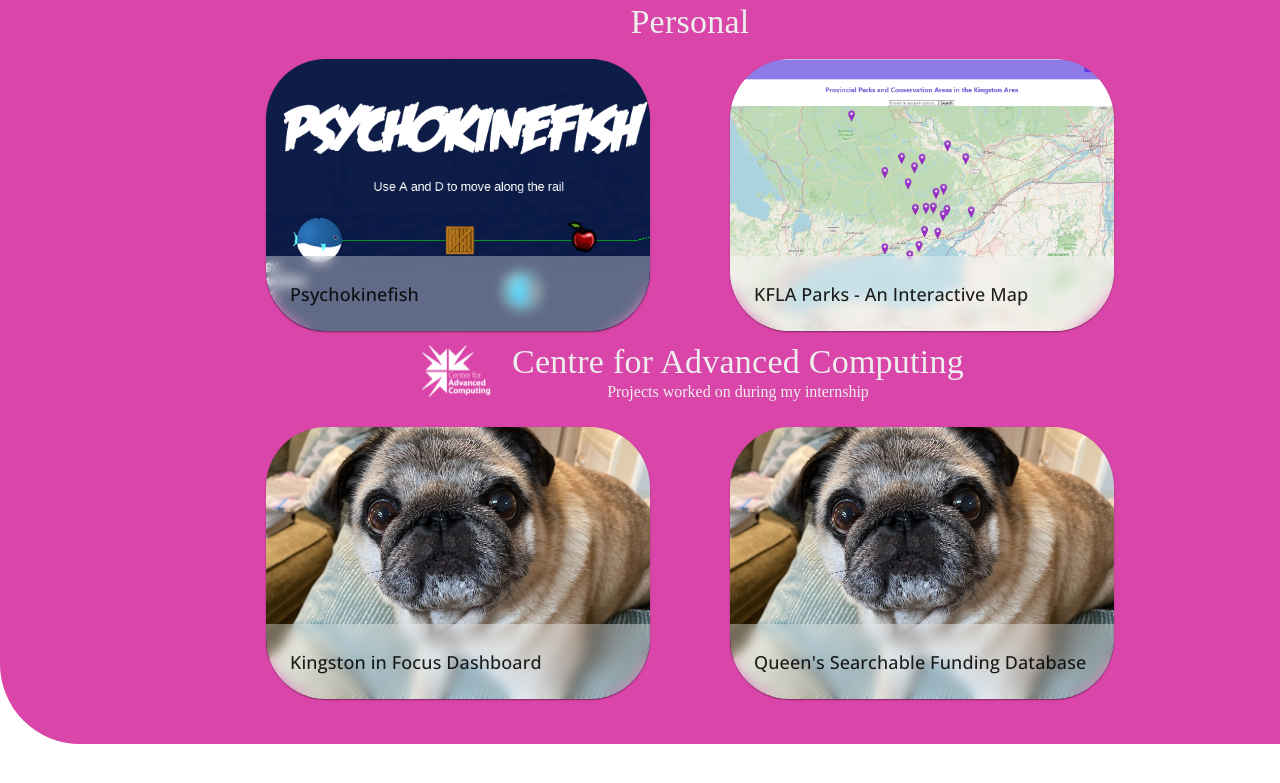
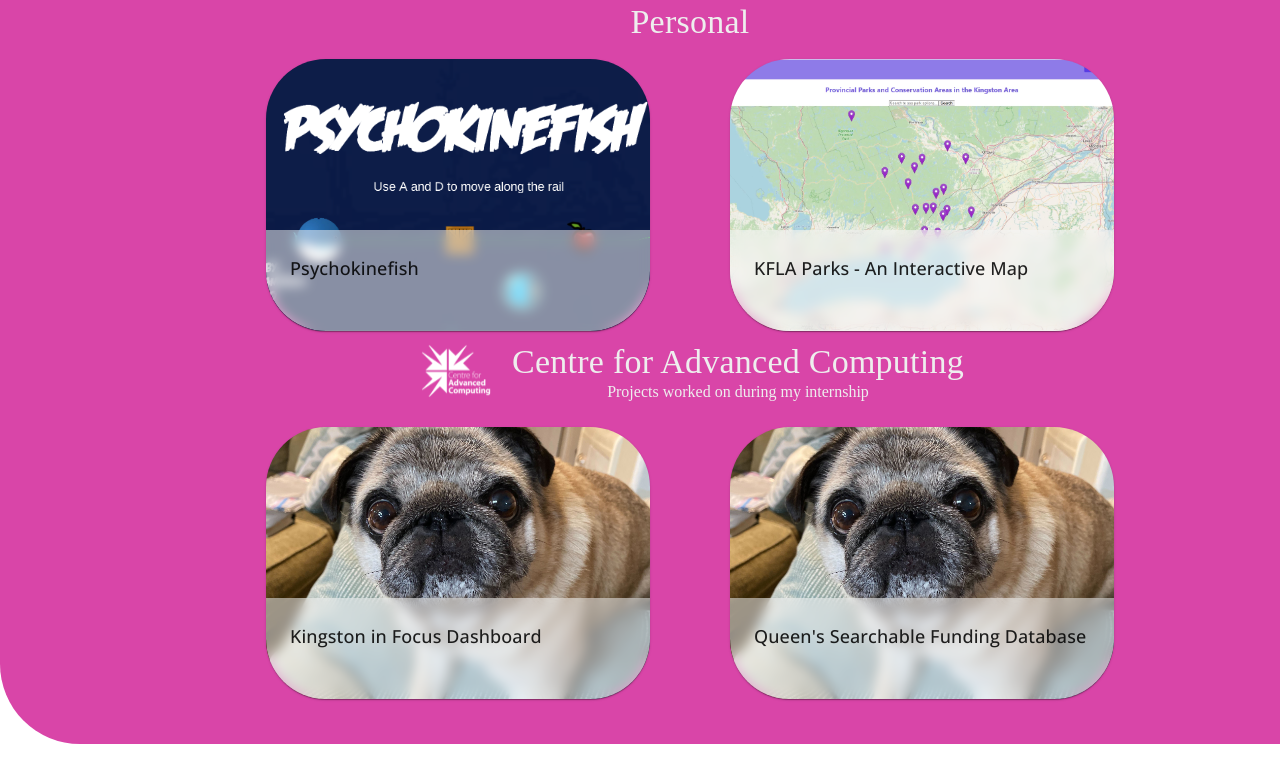
Before and after one commit to abbeycameron/abbeycameron.github.io, a React (Vite) app in the folder my-webpage/: page /home in a window 1280 px wide. Shown: the part 1947-2730 px from the top of the page. Built offline with nearby package versions, Linux system fonts and the light colour scheme; a web font is replaced by a local one.

Commit message:
card stuff

```diff
--- a/my-webpage/src/InfoCard.jsx
+++ b/my-webpage/src/InfoCard.jsx
@@ -33,9 +33,8 @@
       >
         <Box
           sx={{
-            backgroundColor: "rgba(248, 248, 248, 0.36)",
+            backgroundColor: "rgba(248, 248, 248, 0.53)",
             backdropFilter: "blur(6px)",
-            height: 75,
           }}
         >
           <CardContent sx={{ overflow: "auto", padding: 3 }}>
--- a/my-webpage/src/Projects.jsx
+++ b/my-webpage/src/Projects.jsx
@@ -132,7 +132,7 @@
           <Grid item xs={12} lg={6}>
             <InfoCard
               title="Kingston in Focus Dashboard"
-              description="A project made to display and share data about the Kingston area."
+              description="A project made to display and share data about the Kingston area. Wrote scripts to pull data from sources like Statistics Canada and visualized it as graphs."
               CardBackground={{
                 backgroundImage: `url("pug.jpg")`,
               }}
```
